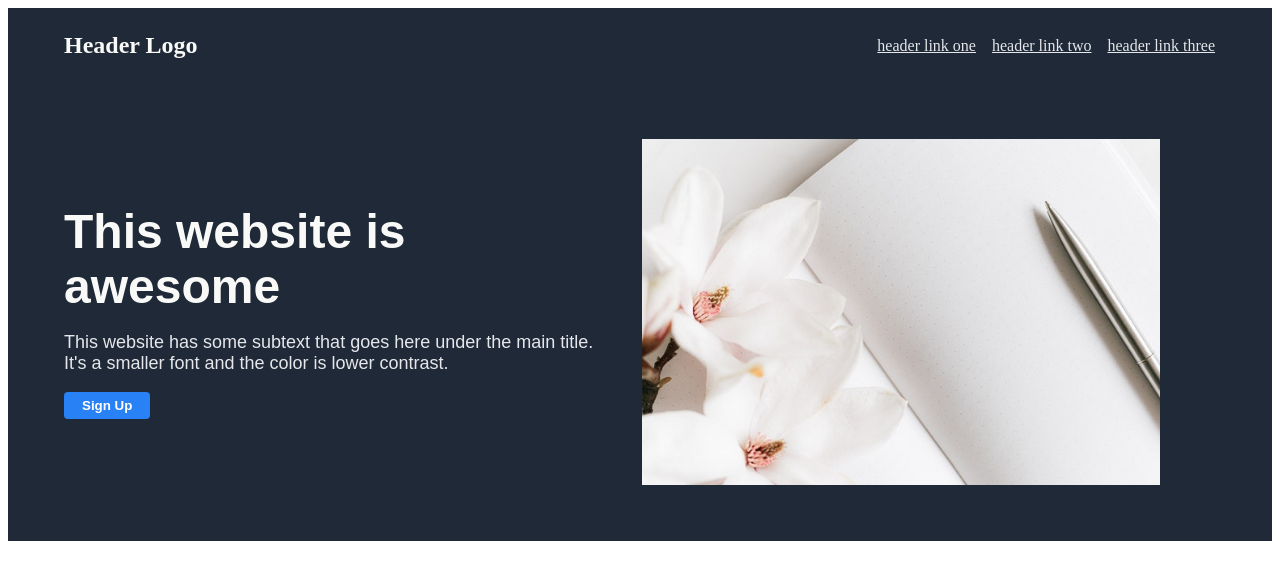
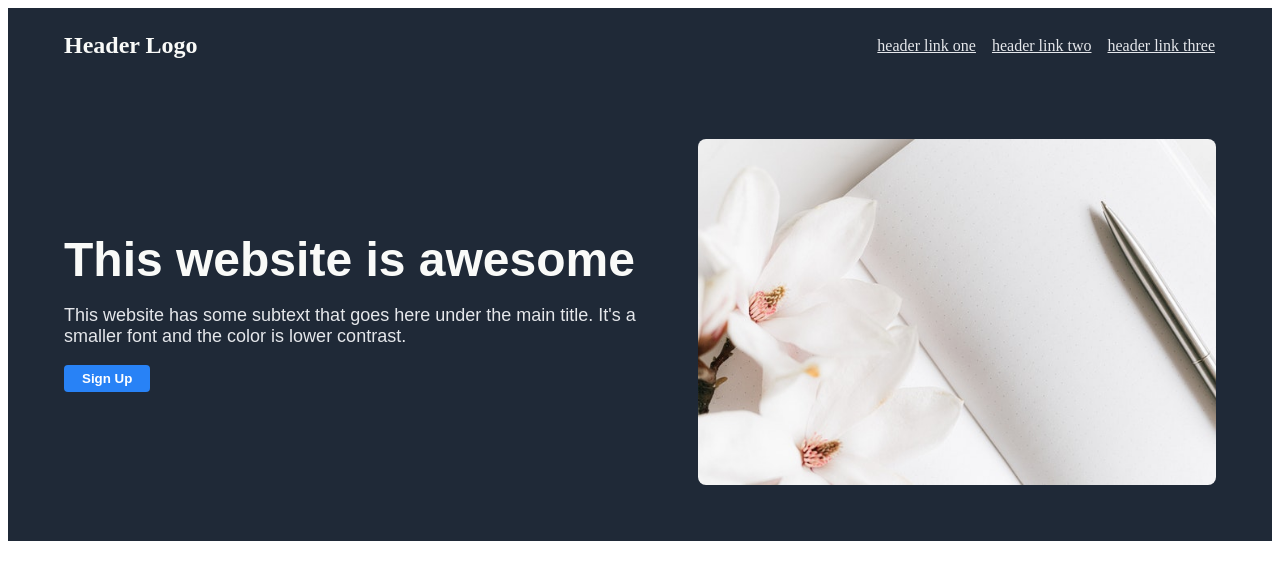
Before and after one commit to AOLChat/Landing-Page, a plain HTML site: page index.html in a window 1280 px wide. Drawn offline with Linux system fonts and the light colour scheme.

Commit message:
Fix image margin-right

```diff
--- a/style.css
+++ b/style.css
@@ -55,9 +55,9 @@ h1 {
 }
 
 .first-card-image {
-    margin-right: 56px;
-    width: 45%;
+    max-width: 45%;
     height: 45%;
+    border-radius: 8px;
 }
 
 .sign.up.container {
```
